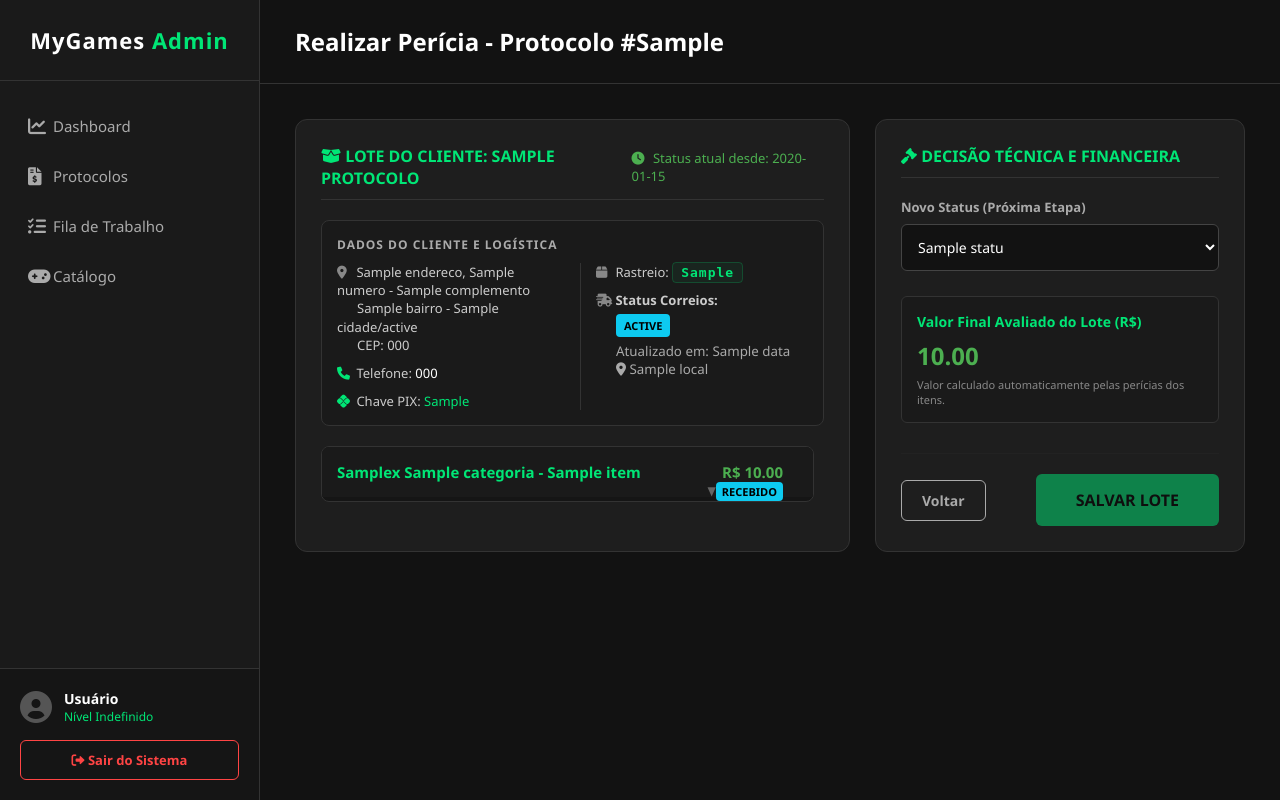
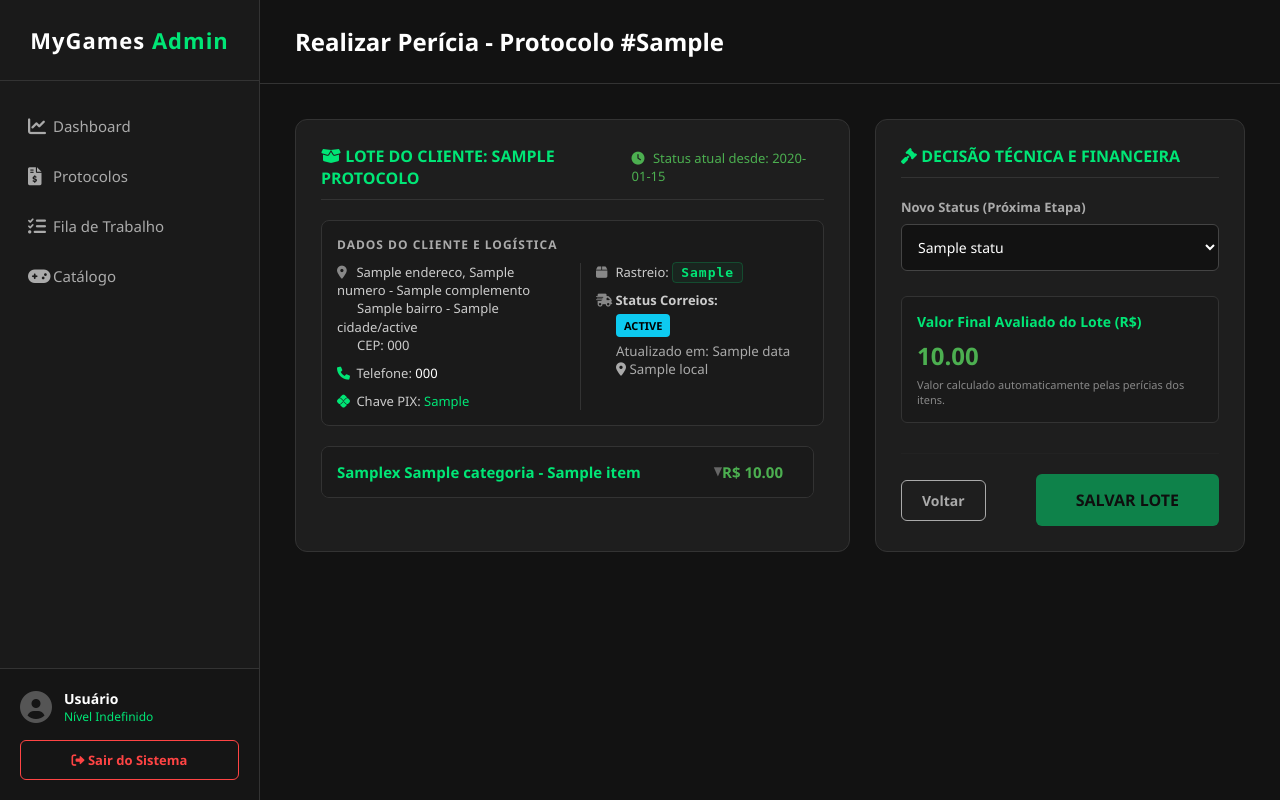
Before and after one commit to avernax-droid/MyGames, a Flask app: template templates/pericia_esteira.html in a window 1280 px wide. Run offline with Flask 3, Linux system fonts and the light colour scheme; the template is opened without the code that fills it: most values are stand-ins (such as "Sample title", 1, 10 or a date in 2020); grey boxes marked "Sample" are stand-in pictures.

Commit message:
feat: implementa triagem fisica granular e regras de email com rastreio

```diff
--- a/admin_server.py
+++ b/admin_server.py
@@ -28,6 +28,7 @@
 # - 27/06/2026: Injeção do historico_rastreio (Correios) na rota de Perícia da Esteira (Cockpit).
 # - 30/06/2026: Atualização da rota salvar_pericia_esteira para processar a Perícia Granular.
 #               Implementação de gatilho inteligente para e-mail de divergência de recebimento.
+# - 02/07/2026: Correção do gatilho de e-mail na salvar_pericia_esteira para usar o novo padrão booleano (recebido_fisicamente).
 # ==============================================================================
 
 from flask import Flask, render_template, request, redirect, url_for, session, flash, send_from_directory, jsonify
@@ -315,7 +316,7 @@ def salvar_pericia_esteira(protocolo_id):
     # Isso serve para saber se o item já era "Não Recebido" antes ou se foi marcado agora
     itens_antigos = admin_engine.obter_itens_protocolo(protocolo_id)
 
-    # Atualiza o banco de dados
+    # Atualiza o banco de dados (agora salva o booleano recebido_fisicamente também)
     sucesso = admin_engine.atualizar_status_protocolo(protocolo_id, status_id, laudo_tecnico, valor_avaliado, admin_id, payload_itens)
 
     if sucesso:
@@ -330,16 +331,17 @@ def salvar_pericia_esteira(protocolo_id):
                     teve_novo_nao_recebido = False
 
                     for novo_item in itens_json:
-                        # Se o operador marcou na tela como Não Recebido (recebido == false)
-                        if not novo_item.get('recebido'):
-                            # Verifica se esse item já tinha o status 'Não Recebido' no banco antes do clique de hoje
+                        # Se o operador marcou na tela como Não Recebido (agora o JSON envia false explícito)
+                        if novo_item.get('recebido') is False:
+                            # Verifica se esse item já tinha o status_item 'Não Recebido' OU recebido_fisicamente = 0 no banco antes do clique de hoje
                             for antigo in itens_antigos:
                                 if str(antigo['id']) == str(novo_item['id_item']):
-                                    if antigo.get('status_item') != 'Não Recebido':
+                                    # Dupla validação (antiga em string e nova em booleano) para suportar a transição
+                                    if antigo.get('status_item') != 'Não Recebido' and antigo.get('recebido_fisicamente') != 0:
                                         teve_novo_nao_recebido = True # É uma marcação inédita!
                                     break
 
-                    # Dispara o e-mail apenas se for uma divergência nova detectada, independente do status destino
+                    # Dispara o e-mail apenas se for uma divergência nova detectada
                     if teve_novo_nao_recebido:
                         itens_atualizados = admin_engine.obter_itens_protocolo(protocolo_id)
                         admin_engine.enviar_email_divergencia_recebimento(
--- a/templates/pericia_esteira.html
+++ b/templates/pericia_esteira.html
@@ -8,10 +8,9 @@
   - 12/06/2026: UX Fluxo: Substituição por link direto via url_for no botão 'Voltar'.
   - 27/06/2026: UX UI: Inclusão do painel de Dados Complementares.
   - 30/06/2026: UX UI/Lógica: Refatoração profunda para Perícia Granular.
-                - Implementação do fluxo item a item (Recebido / Não Recebido).
-                - Travas de transição de status em JS para evitar deadlocks.
-                - Leitura do campo status_item direto do banco para memória visual.
-                - Retorno dinâmico para a gaveta de origem pós-salvamento.
+  - 02/07/2026: Refatoração Backend-Driven: Substituição do campo textual
+                status_item pela flag booleana recebido_fisicamente para
+                maior segurança e blindagem da máquina de estados.
   ==============================================================================
 #}
 {% extends 'base.html' %}
@@ -67,12 +66,10 @@
             </span>
         </h3>
 
-        <!-- PAINEL DE DADOS COMPLEMENTARES -->
         <div class="dados-complementares" style="background: #1a1a1a; padding: 15px; border-radius: 8px; border: 1px solid #333; margin-bottom: 20px;">
             <h4 style="color: var(--texto-dim); font-size: 12px; text-transform: uppercase; margin-bottom: 10px; letter-spacing: 1px;">Dados do Cliente e Logística</h4>
 
             <div style="display: grid; grid-template-columns: 1fr 1fr; gap: 15px;">
-                <!-- Bloco Cliente/Financeiro -->
                 <div>
                     <p style="font-size: 13px; color: #ccc; margin-bottom: 5px; line-height: 1.4;">
                         <i class="fas fa-map-marker-alt" style="color: #888; width: 16px;"></i>
@@ -105,7 +102,6 @@
                     </p>
                 </div>
 
-                <!-- Bloco Logística Reversa -->
                 <div style="border-left: 1px solid #333; padding-left: 15px;">
                     <p style="font-size: 13px; color: #ccc; margin-bottom: 10px;">
                         <i class="fas fa-box" style="color: #888; width: 16px;"></i> Rastreio:
@@ -142,19 +138,18 @@
                 <details class="acordeao-item item-lote"
                          data-id="{{ item.id }}"
                          data-valor-original="{{ valor_calc }}"
-                         data-valor-atual="{% if item.status_item == 'Não Recebido' %}0.00{% else %}{{ valor_calc }}{% endif %}"
-                         data-status-recebido="{% if item.status_item == 'Recebido' %}true{% elif item.status_item == 'Não Recebido' %}false{% else %}null{% endif %}"
-                         data-avaliado="{% if item.status_item in ['Recebido', 'Não Recebido'] %}true{% else %}false{% endif %}">
+                         data-valor-atual="{% if item.recebido_fisicamente == 0 %}0.00{% else %}{{ valor_calc }}{% endif %}"
+                         data-status-recebido="{% if item.recebido_fisicamente == 1 %}true{% elif item.recebido_fisicamente == 0 %}false{% else %}null{% endif %}"
+                         data-avaliado="{% if item.recebido_fisicamente in [0, 1, true, false] %}true{% else %}false{% endif %}">
                     <summary class="acordeao-header">
                         {{ item.qtd_declarada | default(1) }}x {{ item.categoria | default('Produto') }} - {{ item.nome_produto }}
                         <span class="span-valor-item" style="color: #4CAF50; float: right; margin-right: 15px;">
-                            R$ {% if item.status_item == 'Não Recebido' %}0.00{% else %}{{ "%.2f"|format(valor_calc) }}{% endif %}
+                            R$ {% if item.recebido_fisicamente == 0 %}0.00{% else %}{{ "%.2f"|format(valor_calc) }}{% endif %}
                         </span>
 
-                        <!-- Lógica Jinja baseada estritamente no status_item textual -->
-                        {% if item.status_item == 'Não Recebido' %}
+                        {% if item.recebido_fisicamente == 0 %}
                             <span class="badge-status-item" style="float: right; margin-right: 15px; font-size: 11px; padding: 2px 6px; border-radius: 4px; background: #dc3545; color: #fff; display: inline-block;">NÃO RECEBIDO</span>
-                        {% elif item.status_item == 'Recebido' %}
+                        {% elif item.recebido_fisicamente == 1 %}
                             <span class="badge-status-item" style="float: right; margin-right: 15px; font-size: 11px; padding: 2px 6px; border-radius: 4px; background: #0dcaf0; color: #000; display: inline-block;">RECEBIDO</span>
                         {% else %}
                             <span class="badge-status-item" style="float: right; margin-right: 15px; font-size: 11px; padding: 2px 6px; border-radius: 4px; display: none;"></span>
@@ -179,20 +174,18 @@
                             </div>
                         </div>
 
-                        <!-- CONTROLES GRANULARES -->
                         <div class="bloco-controles">
                             <strong style="font-size: 12px; color: var(--cor-destaque); display: block; margin-bottom: 8px;">CONFIRMAÇÃO DE RECEBIMENTO:</strong>
                             <label class="radio-label">
                                 <input type="radio" name="recebimento_{{ item.id }}" value="recebido"
-                                       {% if item.status_item == 'Recebido' %}checked disabled{% endif %}> Recebido
+                                       {% if item.recebido_fisicamente == 1 %}checked disabled{% endif %}> Recebido
                             </label>
                             <label class="radio-label">
                                 <input type="radio" name="recebimento_{{ item.id }}" value="nao_recebido"
-                                       {% if item.status_item == 'Não Recebido' %}checked disabled{% endif %}> Não Recebido
+                                       {% if item.recebido_fisicamente == 0 %}checked disabled{% endif %}> Não Recebido
                             </label>
 
-                            <!-- Esconde o botão de Salvar Item se ele já foi recebido/negado anteriormente -->
-                            {% if item.status_item not in ['Recebido', 'Não Recebido'] %}
+                            {% if item.recebido_fisicamente is none %}
                             <div style="text-align: right; margin-top: 15px;">
                                 <span class="msg-sucesso-item" style="color: var(--cor-destaque); font-size: 12px; font-weight: bold; margin-right: 15px; display: none;"><i class="fas fa-check"></i> Salvo Temporariamente</span>
                                 <button type="button" class="btn-salvar-item">Salvar Item</button>
@@ -216,7 +209,6 @@
         <h3 class="titulo-painel"><i class="fas fa-gavel"></i> Decisão Técnica e Financeira</h3>
 
         <form id="form-pericia" action="/esteira/salvar_pericia/{{ protocolo.id }}" method="POST">
-            <!-- Campo oculto para enviar o payload dos itens via form -->
             <input type="hidden" name="payload_itens" id="payload_itens" value="[]">
 
             <div class="form-group">
@@ -239,7 +231,6 @@
             </div>
 
             <div style="display: flex; justify-content: space-between; align-items: center; margin-top: 30px; border-top: 1px solid #222; padding-top: 20px;">
-                <!-- Retorno dinâmico para a gaveta exata de onde o protocolo veio -->
                 <a href="/esteira/{{ protocolo.status_id }}" class="btn-voltar">Voltar</a>
                 <button type="submit" class="btn-salvar-lote" id="btn-salvar-lote" disabled>Salvar Lote</button>
             </div>
```
Also changed, not shown: admin_engine.py (+8 -2 lines).
